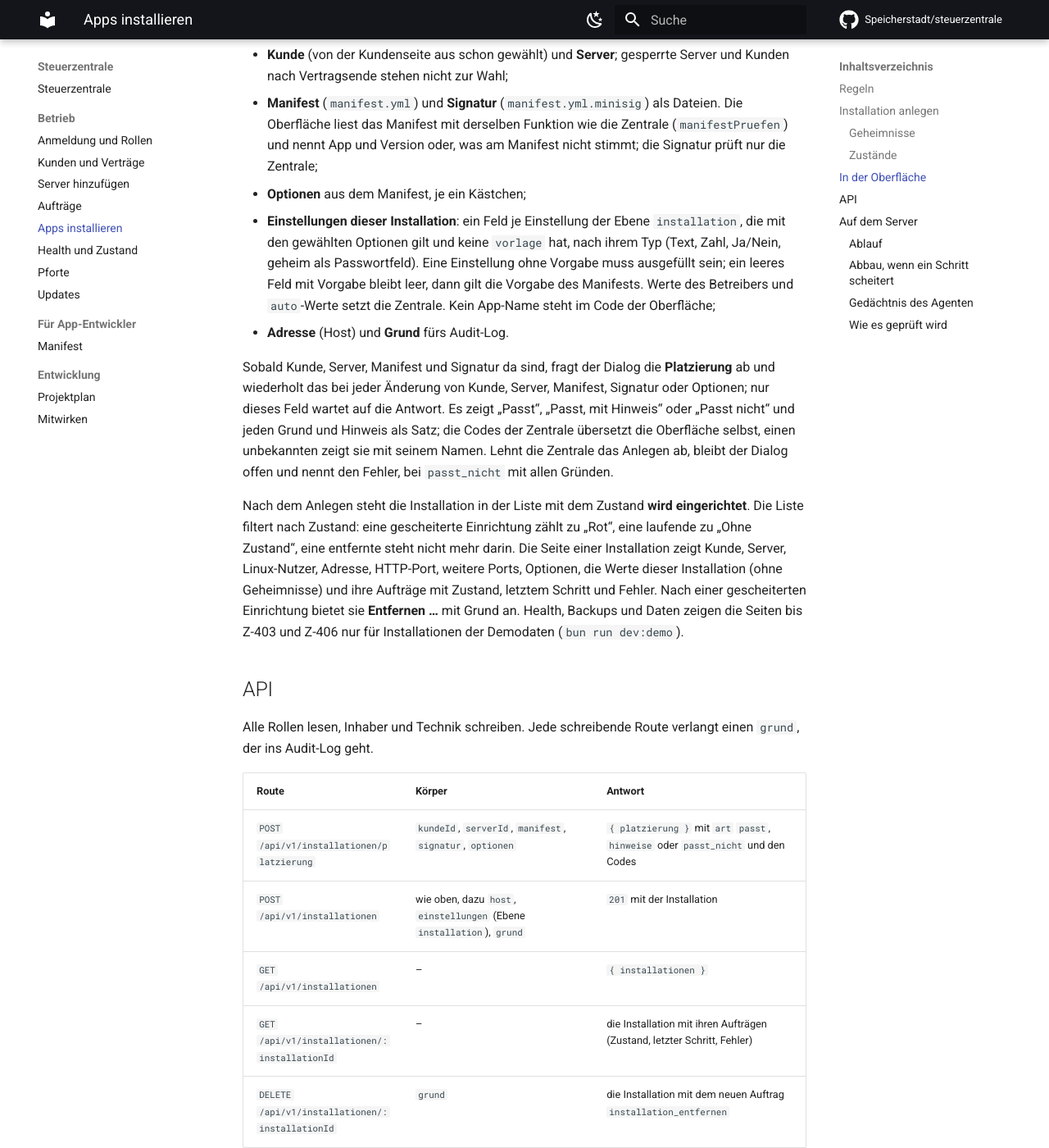
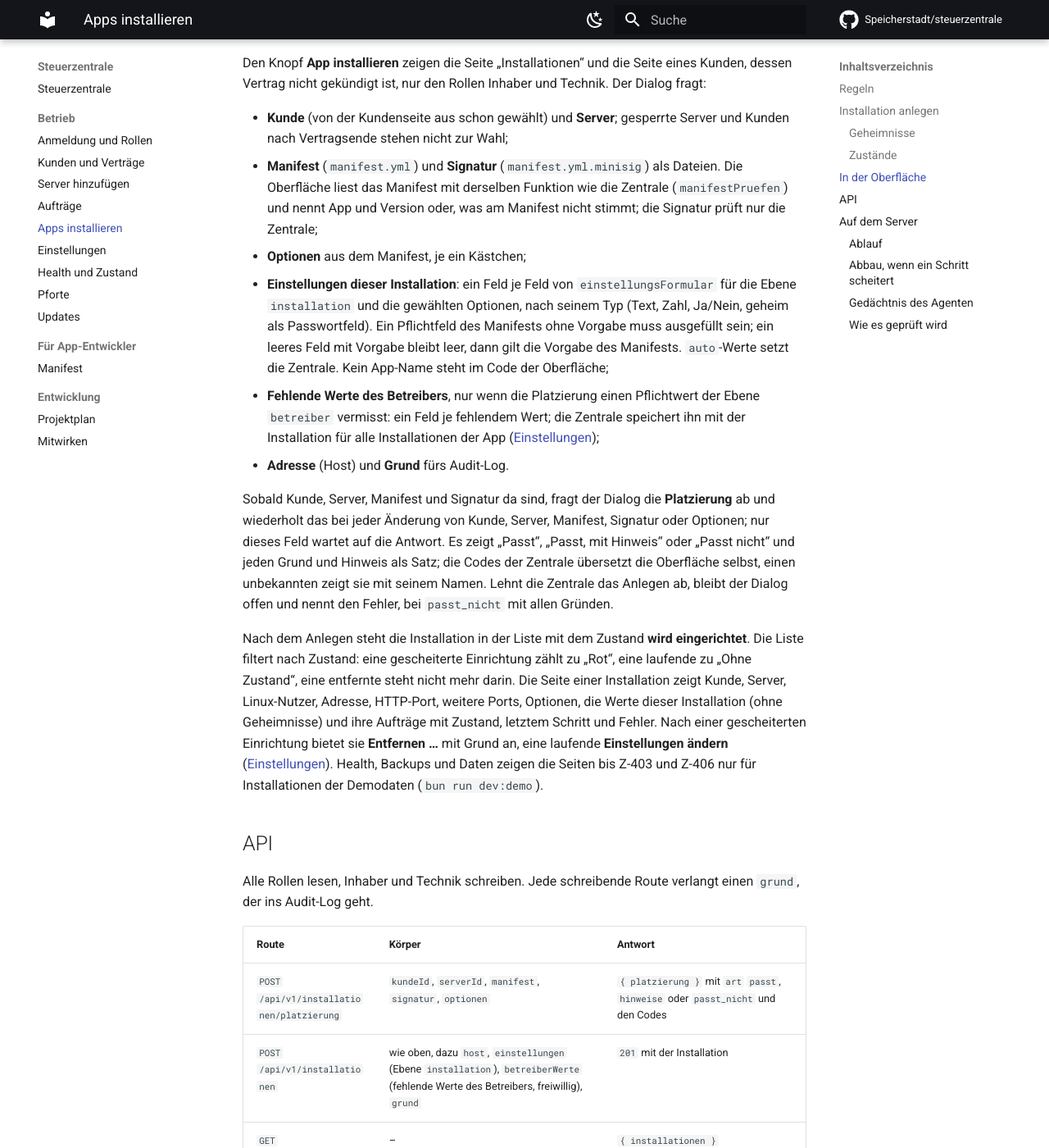
Before and after one commit to Speicherstadt/steuerzentrale, an MkDocs documentation site: the page built from docs/installieren.md, in a window 1280 px wide and 1400 px high, scrolled down 3009 px. Shown: the whole window at 82% size. Built offline with MkDocs 1.6.1 and Material for MkDocs 9.7.7, drawn with Linux system fonts in a browser that asks for light colours; comment, search, counter and statistics services are not loaded; some of the changed text lies outside the part shown.

Commit message:
Z-404: docs for settings and new decisions
- docs/einstellungen.md: the form from the manifest, the operator's values,
  the dialog, configuring anew, asked and valid values, the API
- docs/installieren.md and README.md for what a user sees
- docs/plan.md, "Entscheidungen": asked and valid values, newest manifest of
  an app, empty and missing fields, required in the form, operator values in
  the dialog, rights of the settings

Signed-off-by: Dario Götze <dev@dariogoetze.de>
Co-Authored-By: Claude Opus 5.5 <noreply@anthropic.com>
Claude-Session: https://claude.ai/code/session_014k4NfkJBQ539ZwYKrYUGRX

```diff
--- a/docs/installieren.md
+++ b/docs/installieren.md
@@ -45,13 +45,14 @@ Einrichten noch einmal.
 Dann, in dieser Reihenfolge:
 
 1. **Platzierung** mit den neuesten Fakten des Servers, den Installationen darauf und den Werten des
-   Betreibers. Passt die App nicht, lehnt die Zentrale mit jedem Grund ab; fehlt ein Pflichtwert der
-   Ebene `betreiber`, steht sein Name im Grund (`betreiberwert_fehlt`).
+   Betreibers, mit denen, die der Dialog dazu angibt ([Einstellungen](einstellungen.md)). Passt die
+   App nicht, lehnt die Zentrale mit jedem Grund ab; fehlt ein Pflichtwert der Ebene `betreiber`,
+   steht sein Name im Grund (`betreiberwert_fehlt`).
 2. **Host**: eindeutig unter den nicht entfernten Installationen des Betreibers. Den DNS-Eintrag setzt
    die Zentrale erst mit Z-407.
-3. **Einstellungen der Ebene `installation`** aus dem Dialog: nur Einstellungen dieser Ebene, die mit
-   den gewählten Optionen gelten, mit einem Wert ihres Typs; eine fehlende ohne Vorgabe lehnt das
-   Gegenrendern ab.
+3. **Einstellungen der Ebene `installation`** aus dem Dialog, geprüft gegen das Formular des
+   Manifests (`einstellungenPruefen`): nur Einstellungen dieser Ebene, die mit den gewählten Optionen
+   gelten, mit einem Wert ihres Typs; ein Pflichtfeld ohne Wert und ohne Vorgabe wird abgelehnt.
 4. **Name** `<app>-<6 Zeichen a–z, 0–9>`, z. B. `haben-x7k2p9`; er ist das Präfix der Units und der
    Linux-Nutzer `sz-<name>`.
 5. **Ports** aus 20000–29999 auf dem Server: der HTTP-Port auf 127.0.0.1 und jeder Port mit
@@ -63,8 +64,9 @@ Dann, in dieser Reihenfolge:
    was nicht rendert.
 
 Erst dann schreibt sie in einer Transaktion mit dem Audit-Log die Installation (Zustand
-`wird_eingerichtet`), ihre Ports, den Auftrag `installation_einrichten` und, wenn die App hinter der
-Pforte liegt, `pforte_route_setzen`, der auf das Einrichten wartet ([Aufträge](auftraege.md)).
+`wird_eingerichtet`), ihre Ports, die Werte des Betreibers, die der Dialog dazu angab, den Auftrag
+`installation_einrichten` und, wenn die App hinter der Pforte liegt, `pforte_route_setzen`, der auf
+das Einrichten wartet ([Aufträge](auftraege.md)).
 
 ### Geheimnisse
 
@@ -100,11 +102,14 @@ Vertrag nicht gekündigt ist, nur den Rollen Inhaber und Technik. Der Dialog fra
   Oberfläche liest das Manifest mit derselben Funktion wie die Zentrale (`manifestPruefen`) und nennt
   App und Version oder, was am Manifest nicht stimmt; die Signatur prüft nur die Zentrale;
 - **Optionen** aus dem Manifest, je ein Kästchen;
-- **Einstellungen dieser Installation**: ein Feld je Einstellung der Ebene `installation`, die mit den
-  gewählten Optionen gilt und keine `vorlage` hat, nach ihrem Typ (Text, Zahl, Ja/Nein, geheim als
-  Passwortfeld). Eine Einstellung ohne Vorgabe muss ausgefüllt sein; ein leeres Feld mit Vorgabe
-  bleibt leer, dann gilt die Vorgabe des Manifests. Werte des Betreibers und `auto`-Werte setzt die
-  Zentrale. Kein App-Name steht im Code der Oberfläche;
+- **Einstellungen dieser Installation**: ein Feld je Feld von `einstellungsFormular` für die Ebene
+  `installation` und die gewählten Optionen, nach seinem Typ (Text, Zahl, Ja/Nein, geheim als
+  Passwortfeld). Ein Pflichtfeld des Manifests ohne Vorgabe muss ausgefüllt sein; ein leeres Feld
+  mit Vorgabe bleibt leer, dann gilt die Vorgabe des Manifests. `auto`-Werte setzt die Zentrale.
+  Kein App-Name steht im Code der Oberfläche;
+- **Fehlende Werte des Betreibers**, nur wenn die Platzierung einen Pflichtwert der Ebene
+  `betreiber` vermisst: ein Feld je fehlendem Wert; die Zentrale speichert ihn mit der Installation
+  für alle Installationen der App ([Einstellungen](einstellungen.md));
 - **Adresse** (Host) und **Grund** fürs Audit-Log.
 
 Sobald Kunde, Server, Manifest und Signatur da sind, fragt der Dialog die **Platzierung** ab und
@@ -119,7 +124,8 @@ Liste filtert nach Zustand: eine gescheiterte Einrichtung zählt zu „Rot“, e
 Zustand“, eine entfernte steht nicht mehr darin. Die Seite einer Installation zeigt Kunde, Server,
 Linux-Nutzer, Adresse, HTTP-Port, weitere Ports, Optionen, die Werte dieser Installation (ohne
 Geheimnisse) und ihre Aufträge mit Zustand, letztem Schritt und Fehler. Nach einer gescheiterten
-Einrichtung bietet sie **Entfernen …** mit Grund an. Health, Backups und Daten zeigen die Seiten bis
+Einrichtung bietet sie **Entfernen …** mit Grund an, eine laufende **Einstellungen ändern**
+([Einstellungen](einstellungen.md)). Health, Backups und Daten zeigen die Seiten bis
 Z-403 und Z-406 nur für Installationen der Demodaten (`bun run dev:demo`).
 
 ## API
@@ -130,9 +136,9 @@ ins Audit-Log geht.
 | Route | Körper | Antwort |
 | --- | --- | --- |
 | `POST /api/v1/installationen/platzierung` | `kundeId`, `serverId`, `manifest`, `signatur`, `optionen` | `{ platzierung }` mit `art` `passt`, `hinweise` oder `passt_nicht` und den Codes |
-| `POST /api/v1/installationen` | wie oben, dazu `host`, `einstellungen` (Ebene `installation`), `grund` | `201` mit der Installation |
+| `POST /api/v1/installationen` | wie oben, dazu `host`, `einstellungen` (Ebene `installation`), `betreiberWerte` (fehlende Werte des Betreibers, freiwillig), `grund` | `201` mit der Installation |
 | `GET /api/v1/installationen` | – | `{ installationen }` |
-| `GET /api/v1/installationen/:installationId` | – | die Installation mit ihren Aufträgen (Zustand, letzter Schritt, Fehler) |
+| `GET /api/v1/installationen/:installationId` | – | die Installation mit ihren Aufträgen (Zustand, letzter Schritt, Fehler) und dem Formular ihrer Einstellungen |
 | `DELETE /api/v1/installationen/:installationId` | `grund` | die Installation mit dem neuen Auftrag `installation_entfernen` |
 
 Fehler kommen als `{ fehler }` mit einem Code, bei `passt_nicht` mit `gruende`, bei einem
--- a/mkdocs.yml
+++ b/mkdocs.yml
@@ -64,6 +64,7 @@ nav:
       - Server hinzufügen: server-hinzufuegen.md
       - Aufträge: auftraege.md
       - Apps installieren: installieren.md
+      - Einstellungen: einstellungen.md
       - Health und Zustand: zustand.md
       - Pforte: pforte.md
       - Updates: updates.md
```
Also changed, not shown: README.md (+7 -0 lines), docs/einstellungen.md (added, +128 -0 lines), docs/plan.md (+6 -0 lines).
